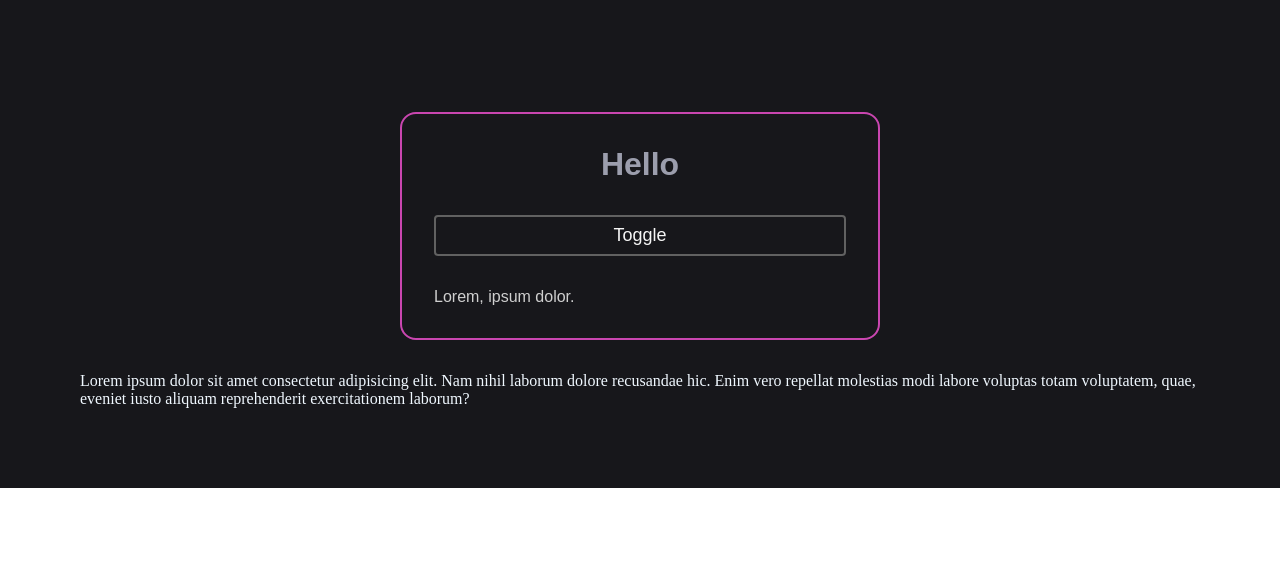
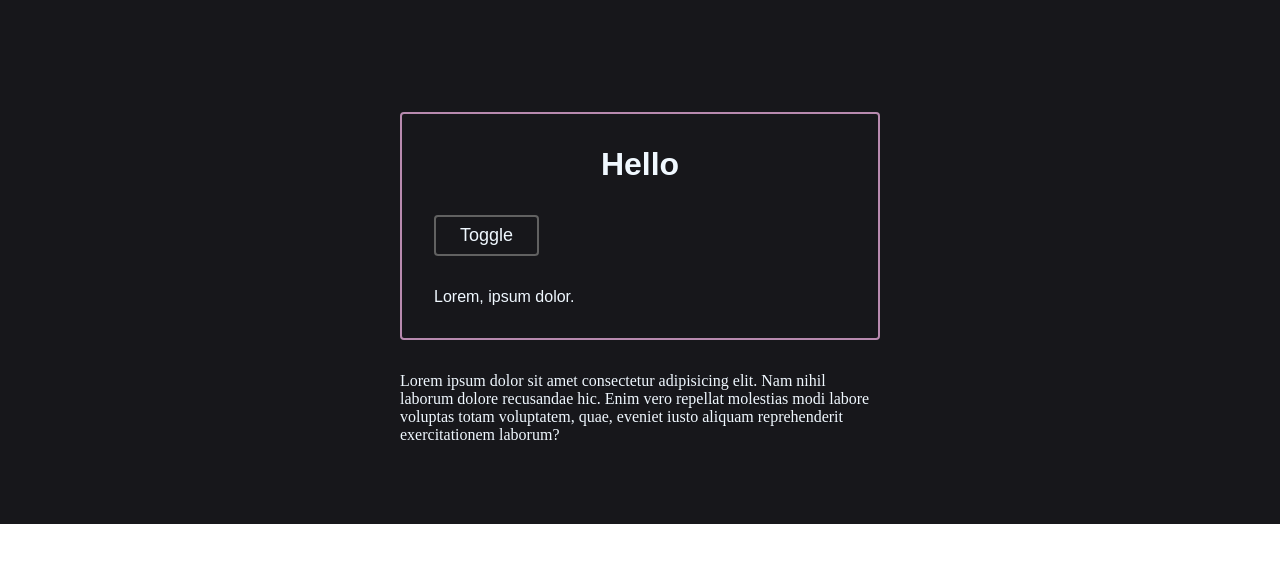
Before and after one commit to al-imam/resizeable-box, a React (Vite) app: page / in a window 1280 px wide. Shown: the top 562 px of the page. Built offline with nearby package versions, Linux system fonts and the light colour scheme.

Commit message:
style every thing

```diff
--- a/src/App.tsx
+++ b/src/App.tsx
@@ -21,10 +21,12 @@ function App() {
           )}
         </div>
       </div>
-      Lorem ipsum dolor sit amet consectetur adipisicing elit. Nam nihil laborum
-      dolore recusandae hic. Enim vero repellat molestias modi labore voluptas
-      totam voluptatem, quae, eveniet iusto aliquam reprehenderit exercitationem
-      laborum?
+      <p className={classes.p}>
+        Lorem ipsum dolor sit amet consectetur adipisicing elit. Nam nihil
+        laborum dolore recusandae hic. Enim vero repellat molestias modi labore
+        voluptas totam voluptatem, quae, eveniet iusto aliquam reprehenderit
+        exercitationem laborum?
+      </p>
     </div>
   );
 }
--- a/src/app.module.css
+++ b/src/app.module.css
@@ -4,12 +4,17 @@
   color: aliceblue;
 }
 
+.p {
+  max-width: 30rem;
+  margin-inline: auto;
+}
+
 .box {
   max-width: 30rem;
   padding: 2rem;
   margin-inline: auto;
-  border: 2px solid rgb(202, 70, 176);
-  border-radius: 1rem;
+  border: 2px solid rgb(184, 138, 175);
+  border-radius: 0.25rem;
   display: flex;
   flex-direction: column;
   gap: 2rem;
@@ -19,18 +24,23 @@
 }
 
 h1 {
-  color: rgb(156, 158, 173);
+  color: aliceblue;
   text-align: center;
 }
 
+p {
+  color: aliceblue;
+}
+
 button {
+  width: max-content;
   border: 2px solid rgb(97, 97, 97);
   display: block;
   font-family: sans-serif;
   padding: 0.5rem 1.5rem;
   font-size: 1.125rem;
   border-radius: 0.25rem;
-  color: whitesmoke;
+  color: aliceblue;
   background-color: transparent;
   cursor: pointer;
 }
@@ -39,5 +49,5 @@ button:hover {
   filter: brightness(1.2);
 }
 button:active {
-  border: 2px solid rgb(202, 70, 176);
+  border: 2px solid rgb(184, 152, 178);
 }
```
